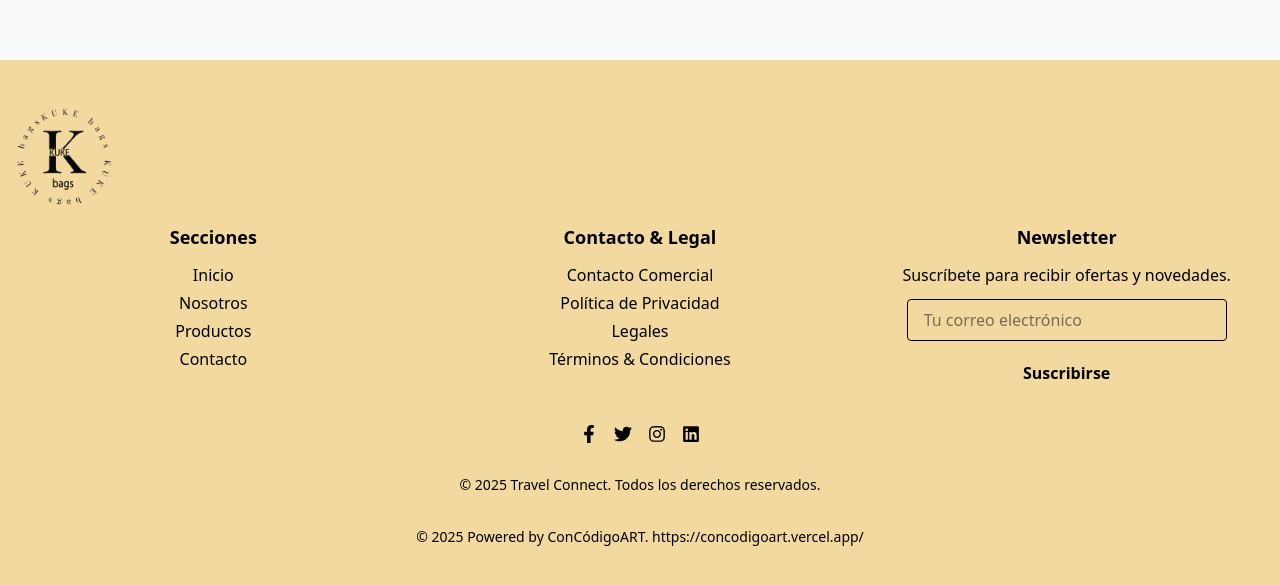
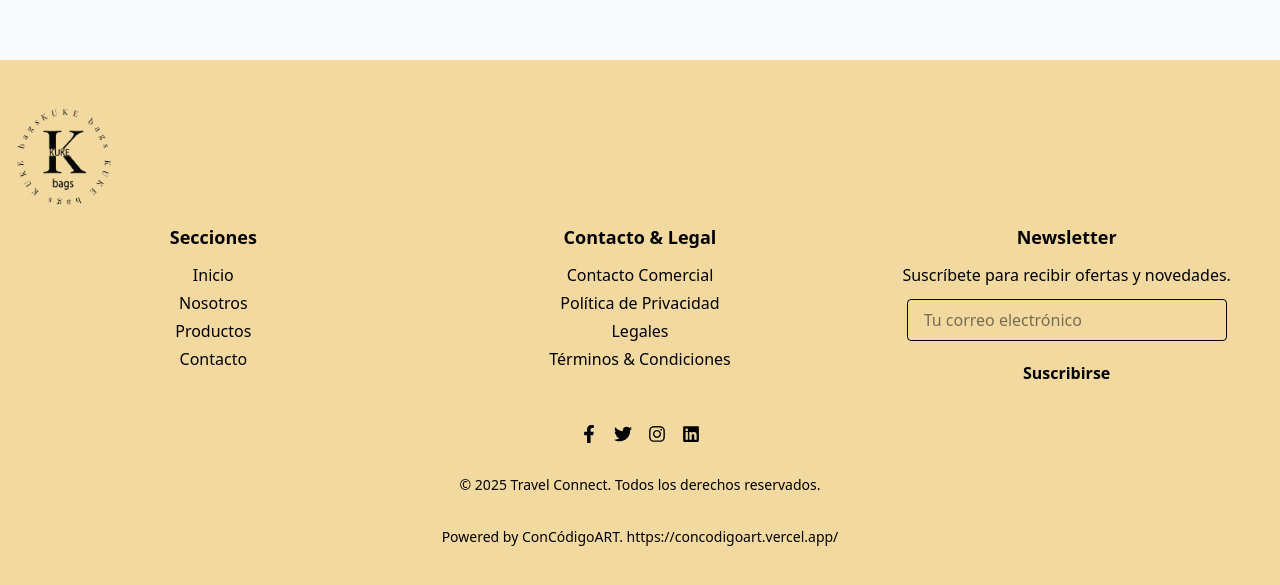
Before and after one commit to paolanovick/miTiendaKB, a React (Vite) app: page /carrito in a window 1280 px wide. Shown: the part 740-1325 px from the top of the page. Built offline with nearby package versions, Linux system fonts and the light colour scheme; no server answers.

Commit message:
powered2

```diff
--- a/src/components/Footer.jsx
+++ b/src/components/Footer.jsx
@@ -147,7 +147,7 @@ export default function Footer() {
           reservados.
         </div>
         <div className="footer-bottom mt-8 text-center text-sm">
-          © {new Date().getFullYear()} Powered by ConCódigoART.
+          Powered by ConCódigoART.
           https://concodigoart.vercel.app/
         </div>
       </div>
```
